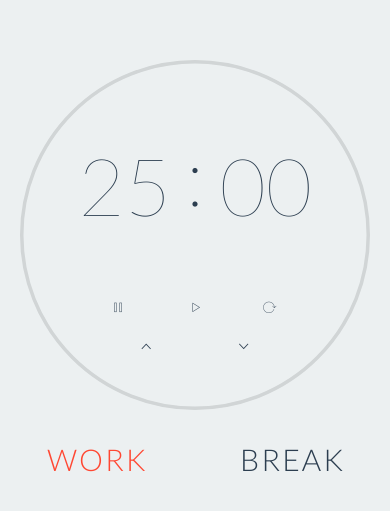
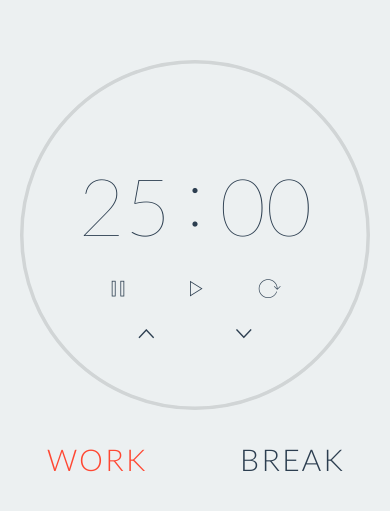
Before and after one commit to dylanmooney62/portfolio, a website: page public/projects/pomodoroClock/pomodoroClock.html in a window 390 px wide. Shown: the part 185-696 px from the top of the page. Drawn offline with nearby package versions, Linux system fonts and the light colour scheme.

Commit message:
Icons missing on smaller devices

```diff
--- a/public/projects/pomodoroClock/resources/css/styles.css
+++ b/public/projects/pomodoroClock/resources/css/styles.css
@@ -192,14 +192,14 @@ i:hover {
 
 
   i {
-    font-size: 15px;
+    font-size: 25px;
   }
 
 
   #clock #display {
     font-weight: 100;
     font-size: 80px;
-    margin: 200px 0 50px 0;
+    margin: 220px 0 10px 0;
     text-align: center
   }
 }
```
